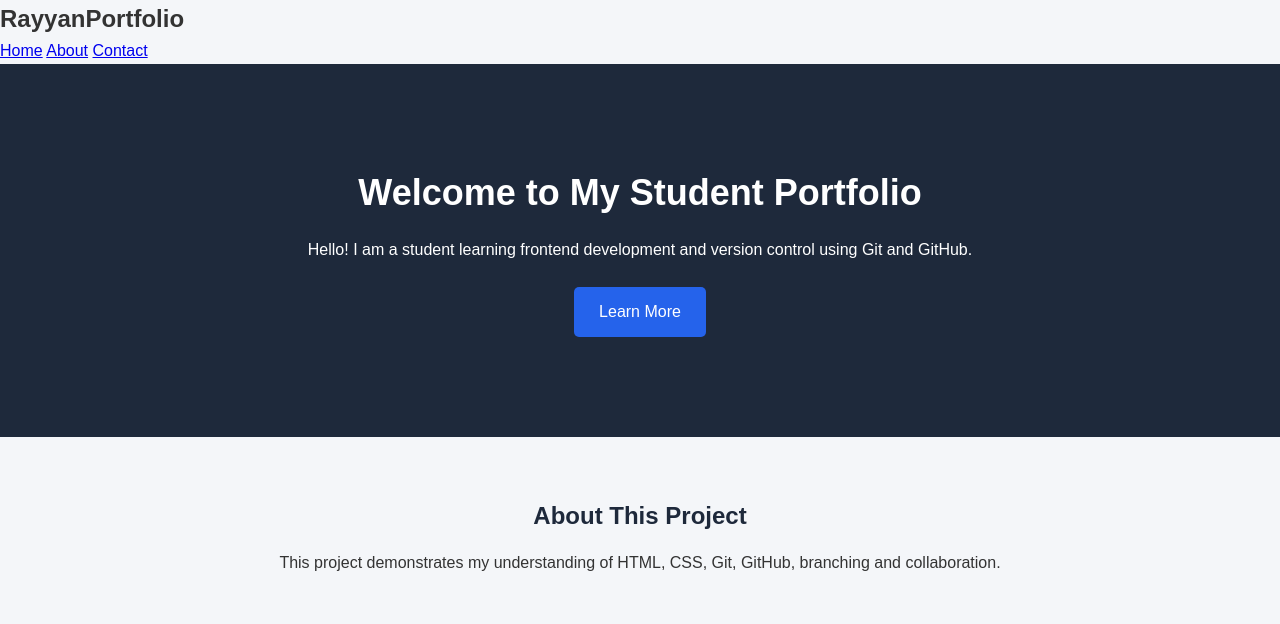
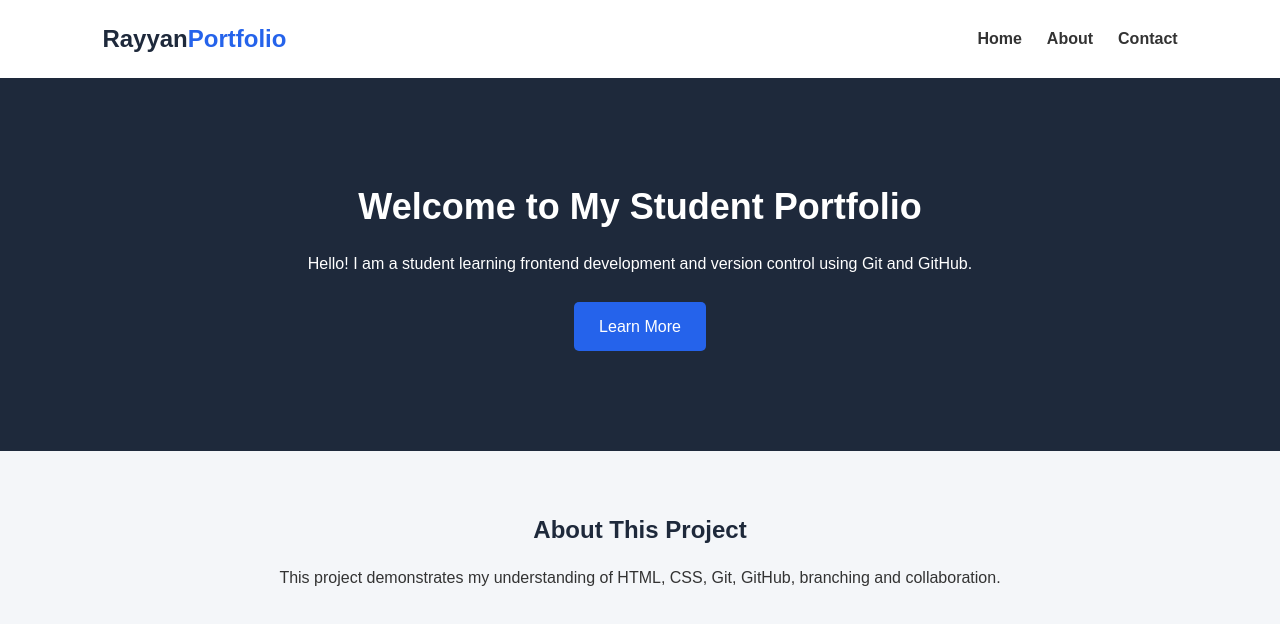
Before and after one commit to rayanyunus/Frontend-version-control-task-rayanyunus, a plain HTML site: page index.html in a window 1280 px wide. Drawn offline with Linux system fonts and the light colour scheme.

Commit message:
style: improve portfolio header appearance

```diff
--- a/style.css
+++ b/style.css
@@ -46,3 +46,34 @@ body {
     margin-bottom: 15px;
     color: #1e293b;
 }
+.site-header {
+    display: flex;
+    justify-content: space-between;
+    align-items: center;
+    padding: 20px 8%;
+    background-color: #ffffff;
+    box-shadow: 0 2px 8px rgba(0, 0, 0, 0.1);
+}
+
+.logo h2 {
+    color: #1e293b;
+}
+
+.logo span {
+    color: #2563eb;
+}
+
+.navigation {
+    display: flex;
+    gap: 25px;
+}
+
+.navigation a {
+    text-decoration: none;
+    color: #333;
+    font-weight: bold;
+}
+
+.navigation a:hover {
+    color: #2563eb;
+}
```
